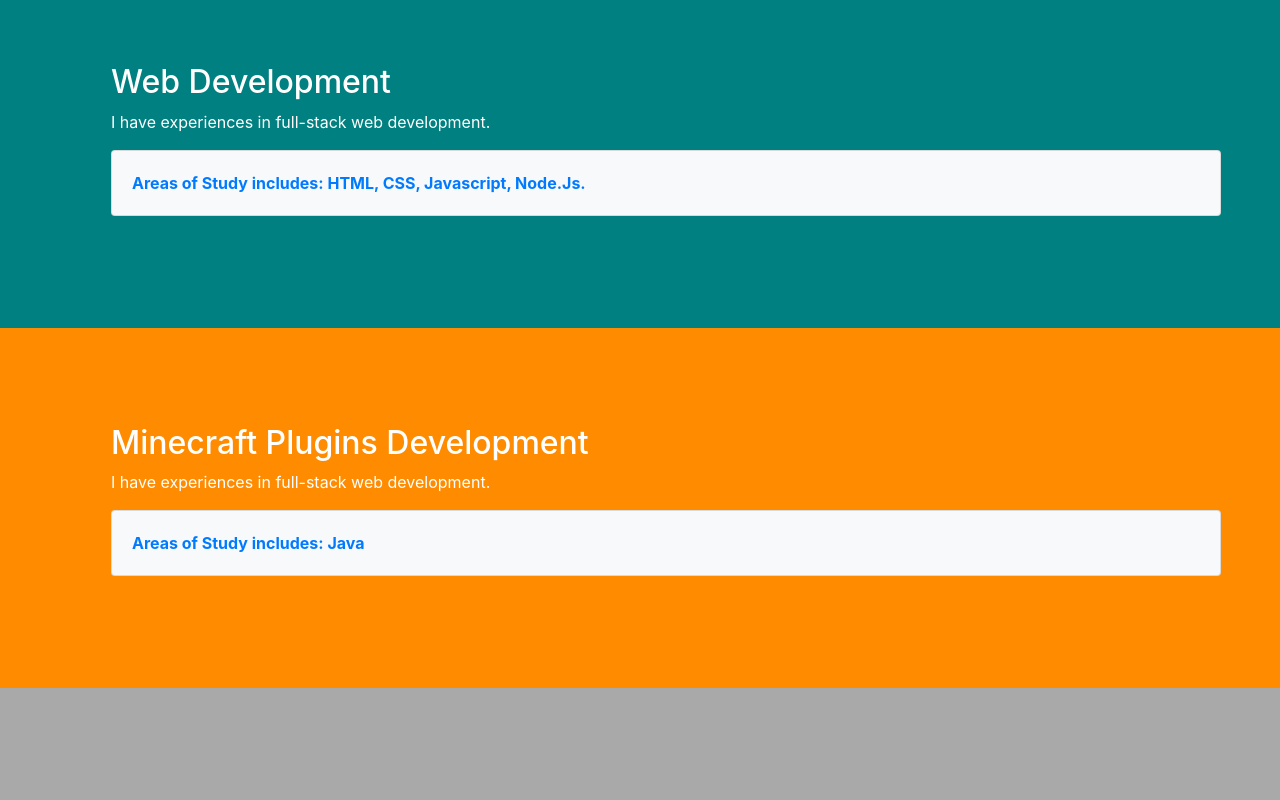
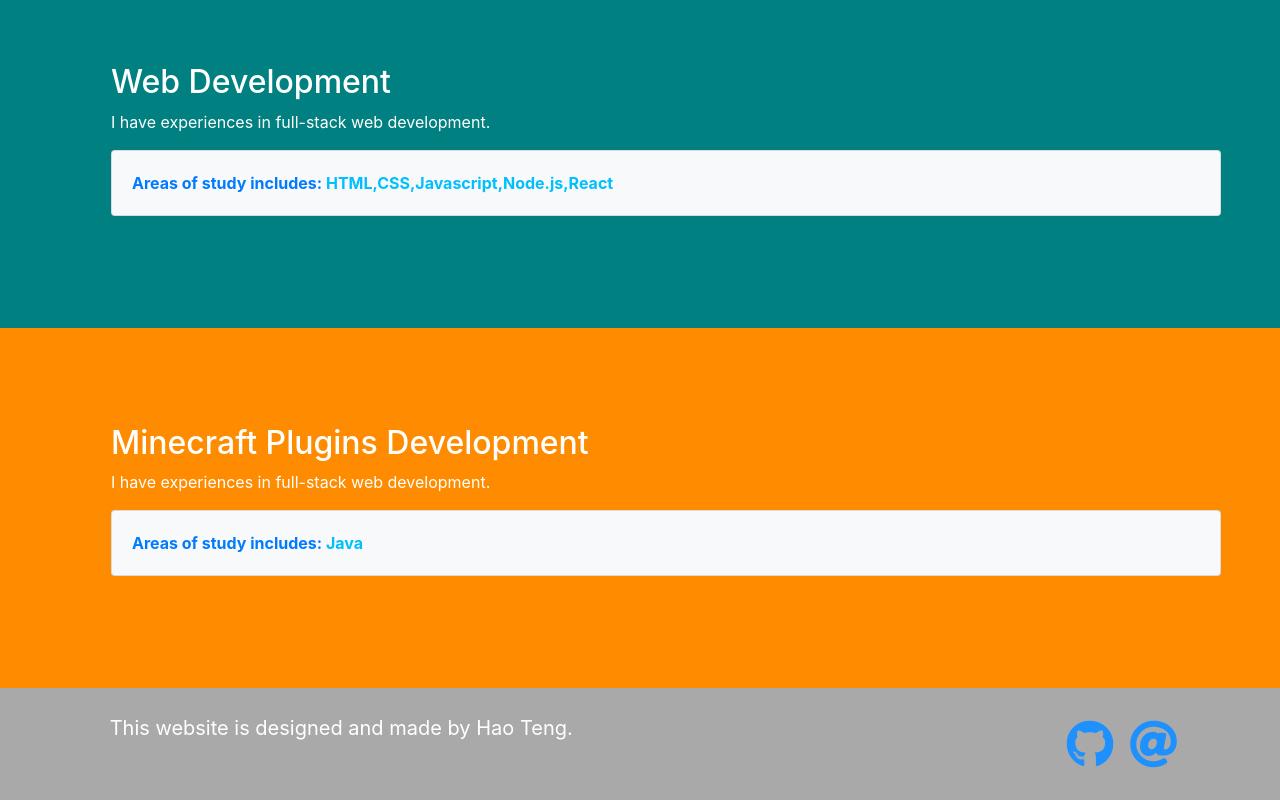
Before and after one commit to haoteng10/MyPortfolio, a React (Create React App) app: page / in a window 1280 px wide. Shown: the part 446-1246 px from the top of the page. Before the commit the page ends 1134 px from the top, so only its background shows below. Built offline with nearby package versions, Linux system fonts and the light colour scheme.

Commit message:
Kinda finished

```diff
--- a/src/App.js
+++ b/src/App.js
@@ -2,6 +2,7 @@
 import InDevelopment from './InDevelopment';
 import AboutMe from './AboutMe';
 import ListItem from './ListItem';
+import Footer from './Footer';
 import './App.css';
 
 class App extends Component {
@@ -15,6 +16,8 @@
 
           <ListItem />
 
+          <Footer />
+
       </div>
     );
   }
--- /dev/null
+++ b/src/Footer.js
@@ -0,0 +1,28 @@
+import React, {Component} from 'react';
+
+class Footer extends Component {
+    render(){
+        return (
+            <footer>
+                <div class="container">
+                    <div class="footer-icons d-flex justify-content-end">
+
+                        <div class="p-2 flex-grow-1 made-by-me">
+                            <p>This website is designed and made by Hao Teng.</p>
+                        </div>
+
+                        <div class="p-2">
+                            <a href="https://www.github.com/haoteng10"><i class="fab fa-github"></i></a>
+                        </div>
+
+                        <div class="p-2">
+                            <a href="mailto:contact@haoteng.xyz"><i class="fas fa-at"></i></a>
+                        </div>
+                    </div>
+                </div>
+        </footer>
+            );
+    }
+}
+
+export default Footer;
--- a/src/ListItem.js
+++ b/src/ListItem.js
@@ -23,6 +23,10 @@
 
         const basicContainerStyle = "container seven-five-margin";
 
+        const style = {
+            fontWeight: 'bold'
+        };
+
         return (
 
             information.map((h, i) => {
@@ -33,7 +37,7 @@
                               <p>I have experiences in full-stack web development.</p>
                               <div class="card text-primary bg-light mb-3">
                                       <div class="card-body">
-                                              <p class="card-text" dangerouslySetInnerHTML={{__html: h.special}}></p>
+                                              <p class="card-text" style={style}>Areas of study includes: <span style={{color: 'deepskyblue'}}>{h.studies + ""}</span></p>
                                       </div>
                               </div>
                           </div>
```
